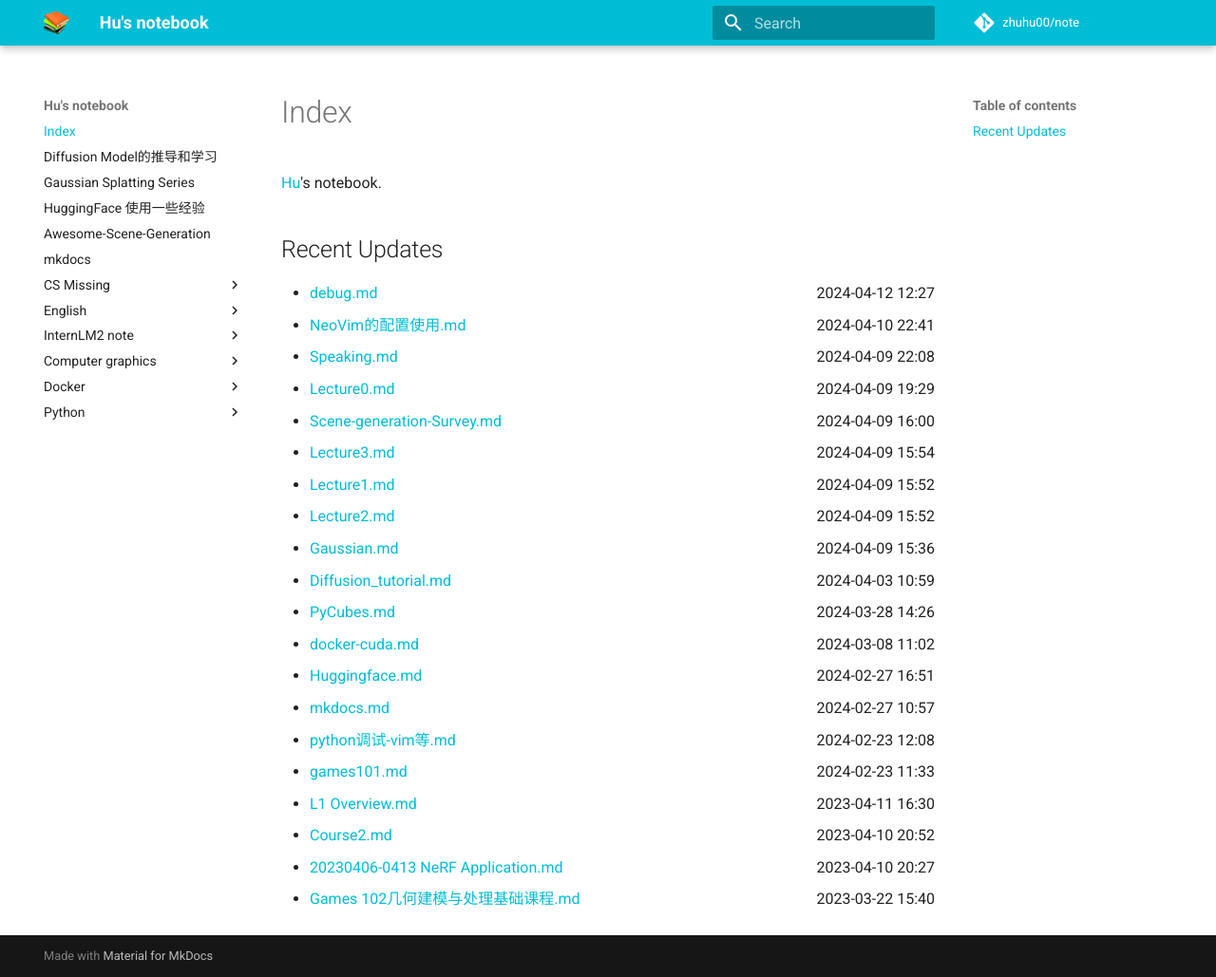
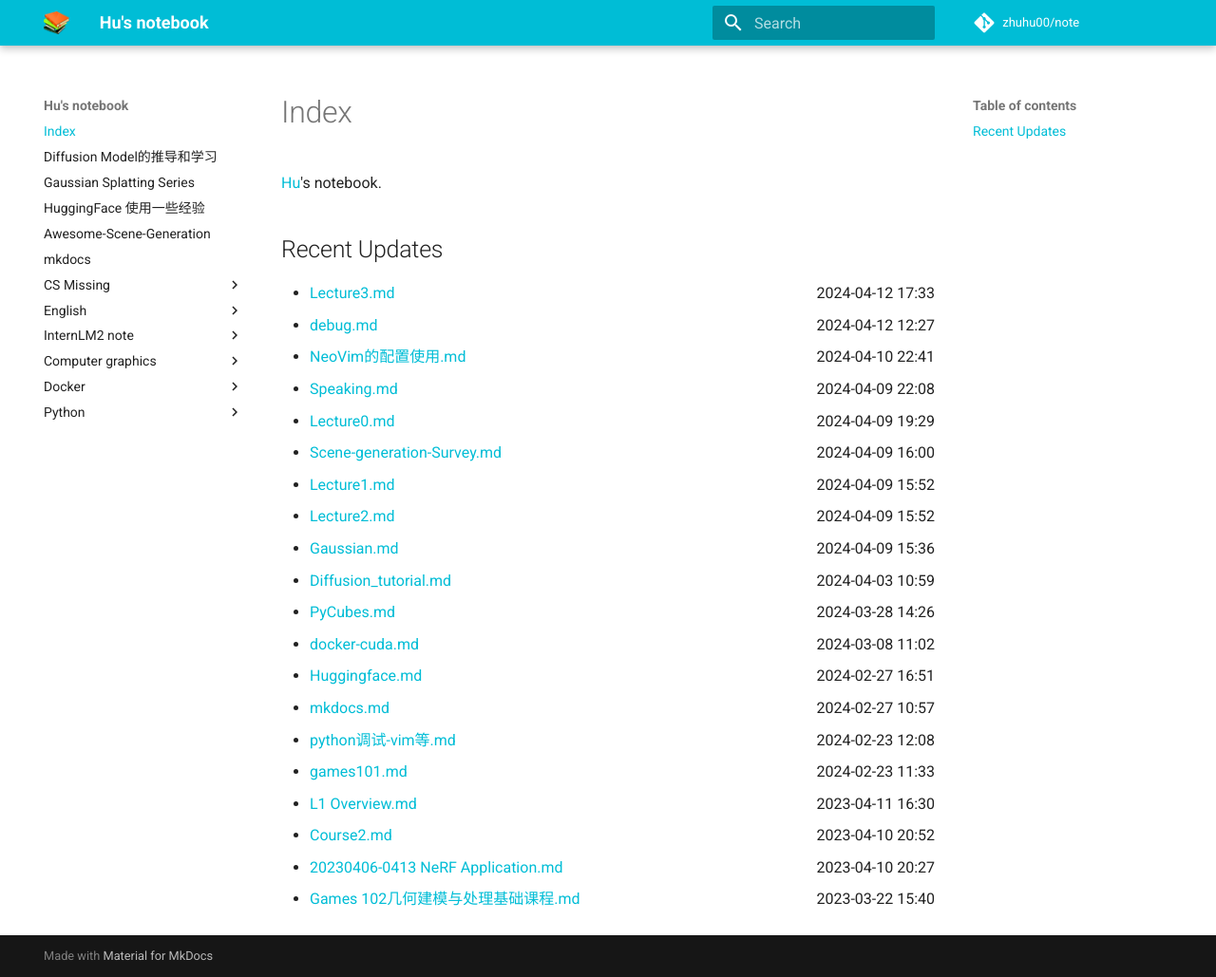
Before and after one commit to zhuhu00/note, an MkDocs documentation site: the page built from docs/index.md, in a window 1280 px wide and 1029 px high. Shown: the whole window at 95% size. Built offline with MkDocs 1.6.1 and Material for MkDocs 9.7.7, drawn with Linux system fonts in a browser that asks for light colours; comment, search, counter and statistics services are not loaded.

Commit message:
update recent

```diff
--- a/docs/index.md
+++ b/docs/index.md
@@ -4,12 +4,12 @@
 [Hu](https://zhuhu00.top/)'s notebook.
 
 ## Recent Updates
+- [Lecture3.md](InternLM2-note/Lecture3/) <span style="float: right;">2024-04-12 17:33</span>
 - [debug.md](python/debug/) <span style="float: right;">2024-04-12 12:27</span>
 - [NeoVim的配置使用.md](CS Missing/NeoVim的配置使用/) <span style="float: right;">2024-04-10 22:41</span>
 - [Speaking.md](English/Speaking/) <span style="float: right;">2024-04-09 22:08</span>
 - [Lecture0.md](InternLM2-note/Lecture0/) <span style="float: right;">2024-04-09 19:29</span>
 - [Scene-generation-Survey.md](Scene-generation-Survey/) <span style="float: right;">2024-04-09 16:00</span>
-- [Lecture3.md](InternLM2-note/Lecture3/) <span style="float: right;">2024-04-09 15:54</span>
 - [Lecture1.md](InternLM2-note/Lecture1/) <span style="float: right;">2024-04-09 15:52</span>
 - [Lecture2.md](InternLM2-note/Lecture2/) <span style="float: right;">2024-04-09 15:52</span>
 - [Gaussian.md](Gaussian/) <span style="float: right;">2024-04-09 15:36</span>
```
